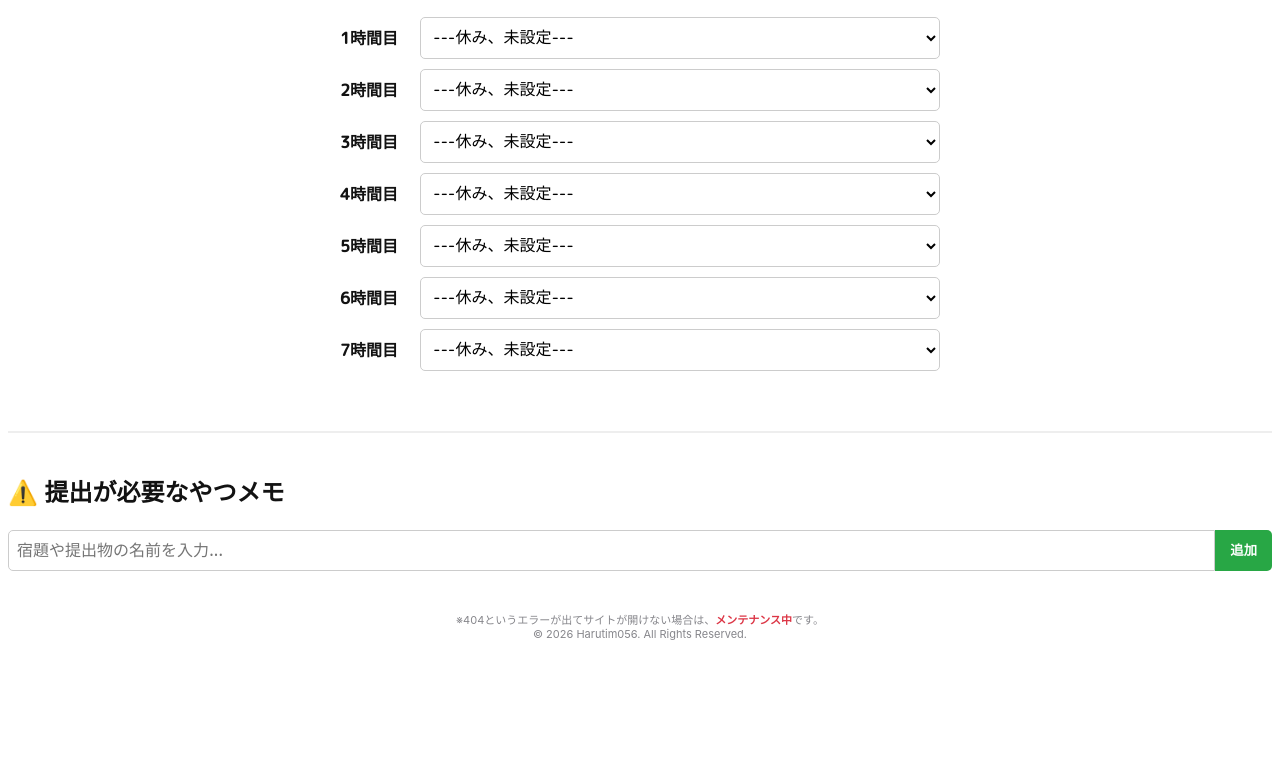
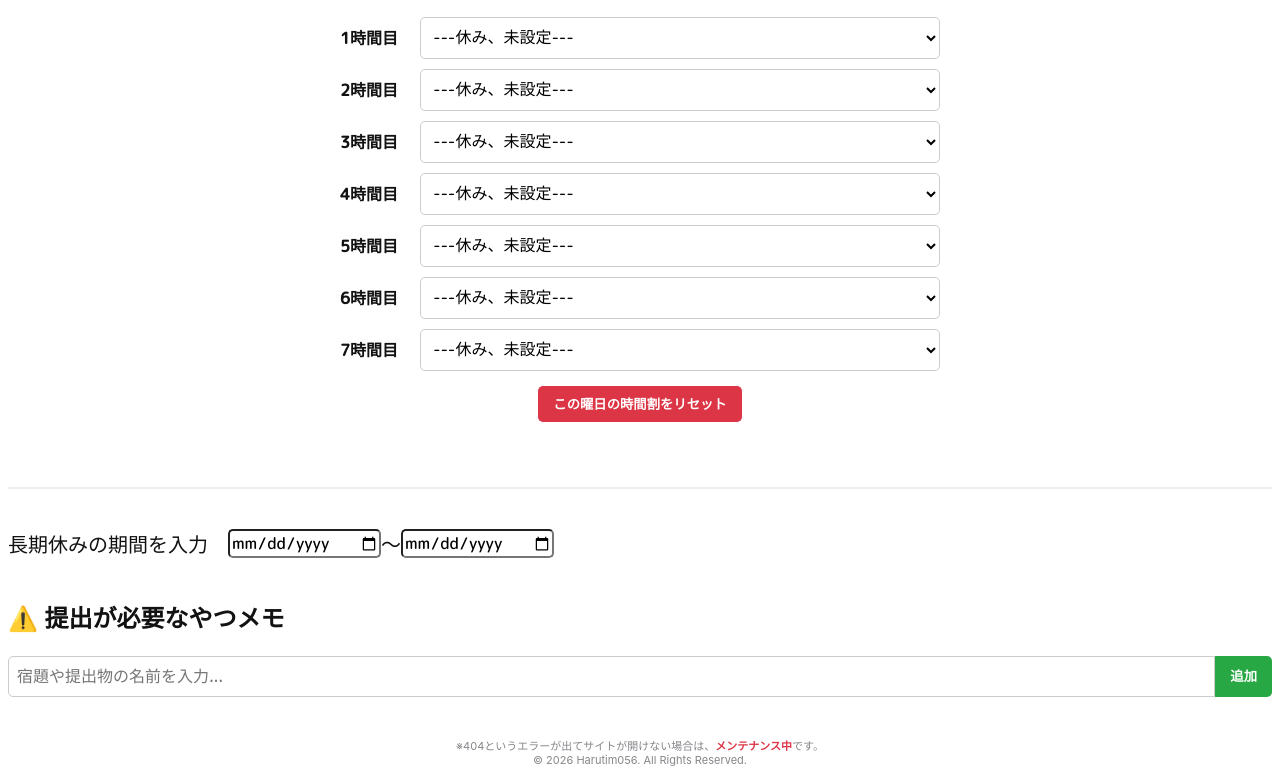
Before and after one commit to harutim056/camera-test, a plain HTML site: page index.html in a window 1280 px wide. Shown: the part 168-943 px from the top of the page. Before the commit the page ends 817 px from the top, so only its background shows below. Drawn offline with Linux system fonts and the light colour scheme.

Commit message:
Add files via upload

```diff
--- a/index.html
+++ b/index.html
@@ -38,12 +38,26 @@
         /* 🌟 iPhoneのデフォルトフォントを呼び出す世界標準の書き方 */
         font-family: -apple-system, BlinkMacSystemFont, "Segoe UI", Roboto, "Helvetica Neue", Arial, "Hiragino Kaku Gothic ProN", "Hiragino Sans", sans-serif;
         }
+        .resetBtn {
+            background: #dc3545;
+            color: white;
+            border: none;
+            padding: 8px 15px;
+            border-radius: 5px;
+            font-weight: bold;
+            cursor: pointer;
+            margin-bottom: 15px;
+        }
         .container{
             max-width: 600px;
             margin: 0 auto;
             background: white;
             padding: 20px;
             border-radius: 10px;
+        }
+        .restIn{
+            border-radius: 5px;
+            font-size: 16px;
         }
         .period-row{
             display: flex;
@@ -117,11 +131,12 @@
     .todo-item { display: flex; justify-content: space-between; align-items: center; padding: 10px; background: #f9f9f9; margin-bottom: 5px; border-radius: 5px; border-left: 5px solid #ffc107; text-align: left; }
     .delete-btn { background: #dc3545; color: white; border: none; padding: 5px 10px; border-radius: 3px; cursor: pointer; font-weight: bold; }
         .mente{color: #dc3545; font-weight: bold;}
+        .hidden{display: none !important;}
     </style>
 </head>
 <body>
     <div id="toast-container" class="toast"></div>
-    <div class="container">
+    <div class="container" id="container">
         <div style="display: flex; align-items: center; justify-content: center; gap: 15px;">
             <h1 id="title">時間割</h1>
             <p id="week-range" style="font-weight: bold; color: #555; margin: 0;"></p>
@@ -133,6 +148,7 @@
             <label><input type="radio" name="day" value="thu" id="4"><span>木</span></label>
             <label><input type="radio" name="day" value="fri" id="5"><span>金</span></label>
         </div>
+
         <div class="period-row">
             <div class="period-label">1時間目</div>
             <select class="period-select" id="p1"></select>
@@ -161,8 +177,24 @@
             <div class="period-label">7時間目</div>
             <select class="period-select" id="p7"></select>
           </div>
+          <div style="display: flex; justify-content: center; margin-top: 15px;">
+            <button id="resetBtn" class="resetBtn" >
+                この曜日の時間割をリセット
+              </button>
           </div>
+
+    </div>
+    <div id="longrest-container">
+        <h1 style="display: flex; justify-content: center;">長期休暇中です！（長期休暇モード中）</h1>
+        <p style="display: flex; justify-content: center;">今は長期休暇の日付変更、課題メモのみ使用できます。</p>
+        <p style="display: flex; justify-content: center;">長期休暇モードは終了1日前に終了します。</p>
+    </div>
+
     <div class="todo-section">
+        <div style="display: flex; align-items: center; font-size: 20px;">
+            <p style="margin-right: 20px;">長期休みの期間を入力</p>
+            <input type="date" id="longrest-start" class="restIn"><p>～</p><input type="date" id="longrest-end" class="restIn">
+          </div>
         <h2>⚠️ 提出が必要なやつメモ</h2>
         <div class="todo-form">
           <input type="text" id="todo-input" class="todo-input" placeholder="宿題や提出物の名前を入力...">
@@ -175,7 +207,7 @@
         &copy; 2026 Harutim056. All Rights Reserved.
     </footer>
     <script>
-        var subjects = ["", "国語", "代数", "幾何", "英語Ⅰ", "英語Ⅱ", "理解Ⅰ", "理科Ⅱ", "歴史", "地理", "音楽", "美術", "保健体育", "技術", "道徳", "学活・特活"];
+        var subjects = ["", "国語", "代数", "幾何", "英語Ⅰ", "英語Ⅱ", "理科Ⅰ", "理科Ⅱ", "歴史", "地理", "音楽", "美術", "保健体育", "技術", "道徳", "学活・特活"];
         var periodSelects = [
             document.getElementById("p1"), document.getElementById("p2"),
             document.getElementById("p3"), document.getElementById("p4"),
@@ -188,16 +220,42 @@
         var todoInput = document.getElementById("todo-input");
         var addTodoBtn = document.getElementById("add-todo-btn");
         var todoList = document.getElementById("todo-list");
+        var resetBtn = document.getElementById("resetBtn");
+        var lonresSt = document.getElementById("longrest-start");
+        var lonresEn = document.getElementById("longrest-end");
+        var container = document.getElementById("container");
+        var lonresConta = document.getElementById("longrest-container");
 
         var todos = JSON.parse(localStorage.getItem("school_todos")) || [];
+
+        lonresSt.addEventListener("change", checkLongRest);
+        lonresEn.addEventListener("change", checkLongRest);
+
         addTodoBtn.addEventListener("click", function(){
             var task = todoInput.value.trim();
-            if(task === "") return;
+            if(task === "") {
+                showNotification("課題名が未入力です。");
+                return;
+            }
 
             todos.push(task);
             todoInput.value = "";
+            showNotification("課題を追加しました。");
             renderTodos();
         })
+
+        resetBtn.addEventListener("click", function(){
+            if(!confirm("この曜日の時間割をリセットしますか？")) return;
+
+            periodSelects.forEach(function(select){
+                select.value = "";
+            })
+            var selectedDay = document.querySelector('input[name="day"]:checked').value;
+            var currentData = periodSelects.map(select => select.value);
+            localStorage.setItem("timetable_" + selectedDay, JSON.stringify(currentData));
+            showNotification("リセットしました。");
+        })
+
         function renderTodos(){
             todoList.innerHTML = "";
             todos.forEach(function(todo, index){
@@ -233,6 +291,46 @@
             showNotification("変更しました！");
         })
         })
+        function checkLongRest(){
+            localStorage.setItem("longrest-St", lonresSt.value);
+            localStorage.setItem("longrest-En", lonresEn.value);
+
+            var now = new Date();
+            var mon = now.getMonth() + 1;
+            var day = now.getDate();
+
+            var stMon = new Date(lonresSt.value).getMonth() + 1;
+            var enMon = new Date(lonresEn.value).getMonth() + 1;
+            var stDay = new Date(lonresSt.value).getDate();
+            var enDay = new Date(lonresEn.value).getDate() - 1;
+
+            var todayScore = mon * 100 + day;
+            var startScore = stMon * 100 + stDay;
+            var endScore = enMon * 100 + enDay;
+
+            if (todayScore >= startScore && todayScore < endScore) {
+                container.classList.add("hidden");
+                lonresConta.classList.remove("hidden");
+            }else{
+                container.classList.remove("hidden");
+                lonresConta.classList.add("hidden");
+            }
+            if(todayScore === endScore){
+                localStorage.removeItem("longrest-St");
+                localStorage.removeItem("longrest-En");
+                loadRestDate();
+            }
+        }
+
+        function loadRestDate(){
+            var savedSt = localStorage.getItem("longrest-St");
+            var savedEn = localStorage.getItem("longrest-En");
+
+            if(savedSt){lonresSt.value = savedSt}else{lonresSt.value = ""};
+            if(savedEn){lonresEn.value = savedEn}else{lonresEn.value = ""};
+        }
+
+
         function loadTimetable(){
             if (new Date().getDay() === 0 || new Date().getDay() === 6) return;
 
@@ -263,7 +361,6 @@
                     var days = ["mon", "tue", "wed", "thu", "fri"];
                     days.forEach(function(d){
                         localStorage.removeItem("timetable_" + d);
-
                 });
                 deleted = true;
                 localStorage.setItem("deleted", deleted);
@@ -292,6 +389,8 @@
                 return false;
         }
         window.onload = function() {
+            loadRestDate();
+            checkLongRest();
             showWeek();
             renderTodos();
             var isWeekend = checkDate();
```
Lines whose indentation alone changed are shown as unchanged.
